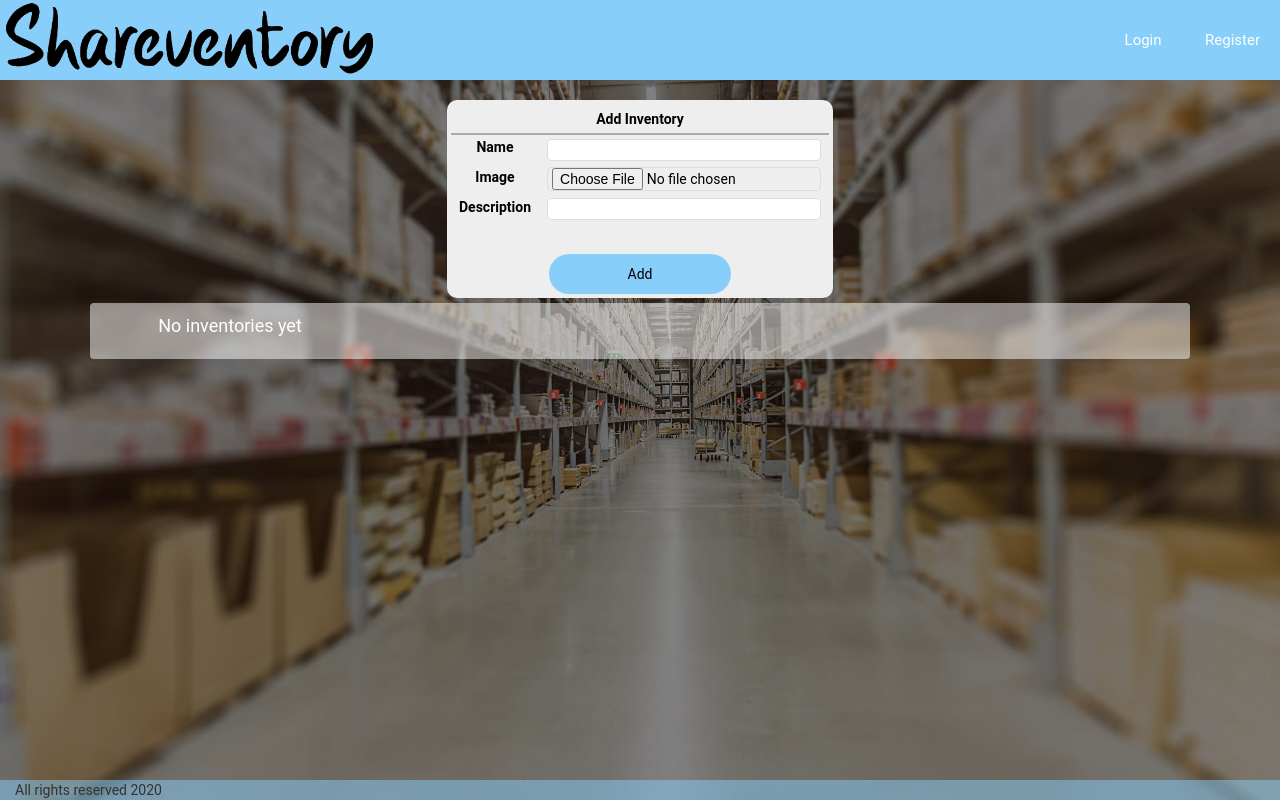
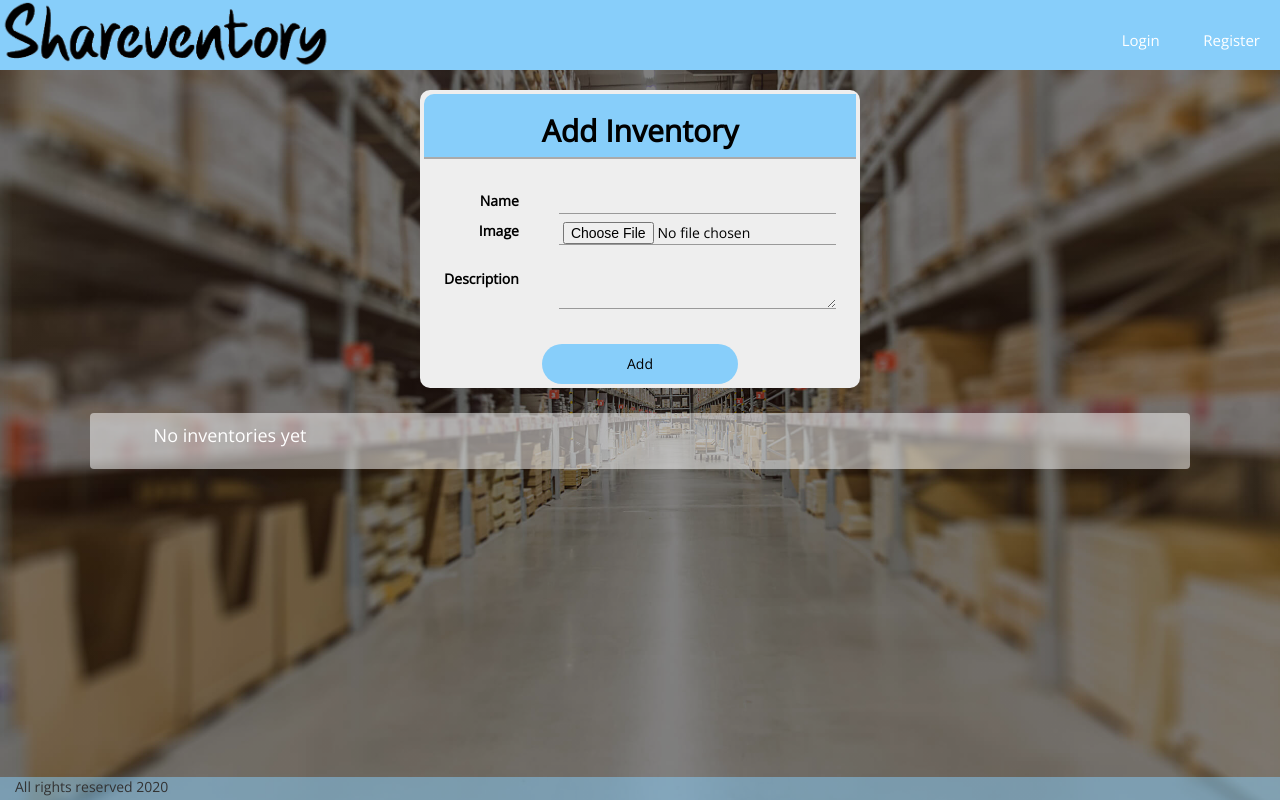
Before and after one commit to unisse-courses/s15-mp6, a Node server app: template views/myinventory.hbs in a window 1280 px wide. Run offline with Node 20, Linux system fonts and the light colour scheme; the template is opened without the code that fills it, so the values that code supplies are empty; some libraries are stand-ins or nearby versions.

Commit message:
Updated css

```diff
--- a/models/connection.js
+++ b/models/connection.js
@@ -3,7 +3,8 @@ const { dbURL } = require('../config');
 
 const options = { useNewUrlParser: true,
   useUnifiedTopology: true,
-  useFindAndModify: false };
+  useFindAndModify: false
+};
 
 mongoose.connect(dbURL, options, (error)=>{
     if(!error){
--- a/models/inventory.js
+++ b/models/inventory.js
@@ -4,7 +4,7 @@ const inventorySchema = new mongoose.Schema({
     name: { type: String, required: true },
     description: { type: String, default: 'No Description' },
     items: [{ type: mongoose.Schema.Types.ObjectId, ref: 'Items' }],
-    image: { data: Buffer, contentType: String }
+    file: { type: String }
   }
 );
 
--- a/public/css/styles.css
+++ b/public/css/styles.css
@@ -2,7 +2,7 @@
 {
     margin: 0;
     padding: 0;
-    font-family: "Roboto", sans-serif;
+    font-family: "Open Sans", sans-serif;
 }
 
 nav
@@ -11,6 +11,7 @@ nav
     overflow: hidden;
     position: sticky;
     top: 0;
+    z-index: 1;
 }
 
 .navigation
@@ -47,7 +48,7 @@ nav
 .logo
 {
     width: auto;
-    height: 80px;
+    height: 70px;
     float: left;
 }
 
@@ -123,17 +124,6 @@ nav
     width: 16.666%;
 }
 
-.tutorial{
-    margin: auto;
-    display: block;
-    text-align: center;
-    font-size: 25px;
-    color: darkblue;
-    text-align: left;
-    padding: 0px 15px;
-    cursor: pointer;
-    border-radius: 15px;
-}
 
 footer.container {
     position: fixed;
@@ -143,6 +133,7 @@ footer.container {
     background-color: rgba(135,206,250,0.5);
     width: 100%;
     margin: 0;
+    padding-bottom: 3px;
   }
 
 .body {
@@ -163,17 +154,44 @@ footer.container {
     text-align: center;
 }
 
-#form td {
+#form th {
     padding: 0px 8px;
     height: 30px;
+    text-align: center;
+    background-color: lightskyblue;
+    border-top-left-radius: 10px;
+    border-top-left-radius: 10px;
 }
+
+#form td {
+    padding: 0px 20px;
+    height: 30px;
+    text-align: right;
+}
+
 
 #form input {
     width: 100%;
     border: 1px solid #ddd;
-    border-radius: 4px;
     padding-left: 4px;
+    border-left: 0;
+    border-top: 0;
+    border-right: 0;
+    border-bottom: 1px solid #999;
+    outline: none;
+    background: transparent;
+}
 
+#form textarea {
+    width: 100%;
+    border: 1px solid #ddd;
+    padding-left: 4px;
+    border-left: 0;
+    border-top: 0;
+    border-right: 0;
+    border-bottom: 1px solid #999;
+    outline: none;
+    background: transparent;
 }
 
 #list {
@@ -261,6 +279,7 @@ footer.container {
     float: right;
     width: 30px;
     height: 30px;
+    background-color: lightskyblue;
 }
 
 .inventory_name {
--- a/validators.js
+++ b/validators.js
@@ -46,7 +46,9 @@ const changePassValidation = [
 
 const inventoryValidation = [
   //Name should not be empty
-  body('name').not().isEmpty().withMessage("Name is required.")
+  body('name').not().isEmpty().withMessage("Name is required."),
+  //Name should have maximum 30 characters
+  body('name').isLength({ max: 30 }).withMessage("Name should have maximum 30 characters only.")
 ];
 
 const itemValidation = [
--- a/views/itemlist.hbs
+++ b/views/itemlist.hbs
@@ -7,9 +7,9 @@
     <form id="form" action="/addItem" method="POST">
         <table>
             <tr>
-                <td colspan="4" style="border-bottom: 2px solid #aaa"><strong>Add Item</strong>
-                </td>
+                <th colspan="4" style="border-bottom: 2px solid #aaa"><h2><strong>Add Item</strong></h2></th>
             </tr>
+            <tr><td><br></td></tr>
             <tr>
                 <td><label for="name">Name</label></td>
                 <td><input type="text" name="name" id="name"></td>
--- a/views/layouts/main1.hbs
+++ b/views/layouts/main1.hbs
@@ -4,6 +4,8 @@
     <meta charset="utf-8">
     <title>Shareventory</title>
     <script src="https://code.jquery.com/jquery-3.4.1.min.js" type="text/javascript"></script>
+
+    <link href='https://fonts.googleapis.com/css?family=Open Sans' rel='stylesheet'>
 
     <link rel="stylesheet" href="https://stackpath.bootstrapcdn.com/bootstrap/3.4.1/css/bootstrap.min.css" integrity="sha384-HSMxcRTRxnN+Bdg0JdbxYKrThecOKuH5zCYotlSAcp1+c8xmyTe9GYg1l9a69psu" crossorigin="anonymous">
 
--- a/views/layouts/main2.hbs
+++ b/views/layouts/main2.hbs
@@ -4,6 +4,8 @@
     <meta charset="utf-8">
     <title>Shareventory</title>
     <script src="https://code.jquery.com/jquery-3.4.1.min.js" type="text/javascript"></script>
+
+    <link href='https://fonts.googleapis.com/css?family=Open Sans' rel='stylesheet'>
 
     <link rel="stylesheet" href="https://stackpath.bootstrapcdn.com/bootstrap/3.4.1/css/bootstrap.min.css" integrity="sha384-HSMxcRTRxnN+Bdg0JdbxYKrThecOKuH5zCYotlSAcp1+c8xmyTe9GYg1l9a69psu" crossorigin="anonymous">
 
--- a/views/login.hbs
+++ b/views/login.hbs
@@ -1,7 +1,7 @@
 <div class="form-box">
     <form class="input" action="/login" method="POST">
         <h1><strong>Login</strong></h1>
-        <h2>Enter credentials</h2>
+        <br>
         <label for = "email">Email:</label>
         <input type = "text" name="email" id = "email" placeholder = "Email"><br>
 
--- a/views/myinventory.hbs
+++ b/views/myinventory.hbs
@@ -3,9 +3,9 @@
     <form id="form" action="/myinventory" method="POST">
         <table>
             <tr>
-                <td colspan="4" style="border-bottom: 2px solid #aaa"><strong>Add Inventory</strong>
-                </td>
+                <th colspan="4" style="border-bottom: 2px solid #aaa"><h2><strong>Add Inventory</strong></h2></th>
             </tr>
+            <tr><td><br></td></tr>
             <tr>
                 <td><label for="name">Name</label></td>
                 <td><input type="text" name="name" id="name"></td>
@@ -16,10 +16,10 @@
             </tr>
             <tr>
                 <td><label for="description">Description</label></td>
-                <td><input type="text" name="description" id="description"></td>
+                <td><textarea type="text" name="description" id="description" rows="3"></textarea></td>
             </tr>
             <tr>
-                <td colspan="4">{{> messages}}</td>
+                <td colspan="4" style="text-align: center">{{> messages}}</td>
             </tr>
             <tr>
                 <td colspan="4">
@@ -28,6 +28,7 @@
             </tr>
         </table>
     </form>
+    <div><br></div>
     <div id="grid_container">
         {{#if inventories}}
             {{#each inventories}}
@@ -67,4 +68,5 @@
             <div id="message"><p>No inventories yet</p></div>
         {{/if}}
     </div>
+    <div><br><br><br></div>
 </div>
--- a/views/register.hbs
+++ b/views/register.hbs
@@ -1,6 +1,6 @@
 <div class="form-box">
     <form class="input" action="/register" method="POST">
-        <h1>Registration</h1>
+        <h1><strong>Registration</strong></h1>
         <label for = "name"> Name: </label>
         <input name="name" type = "text" id = "name" placeholder = "Name"> <br>
 
```
